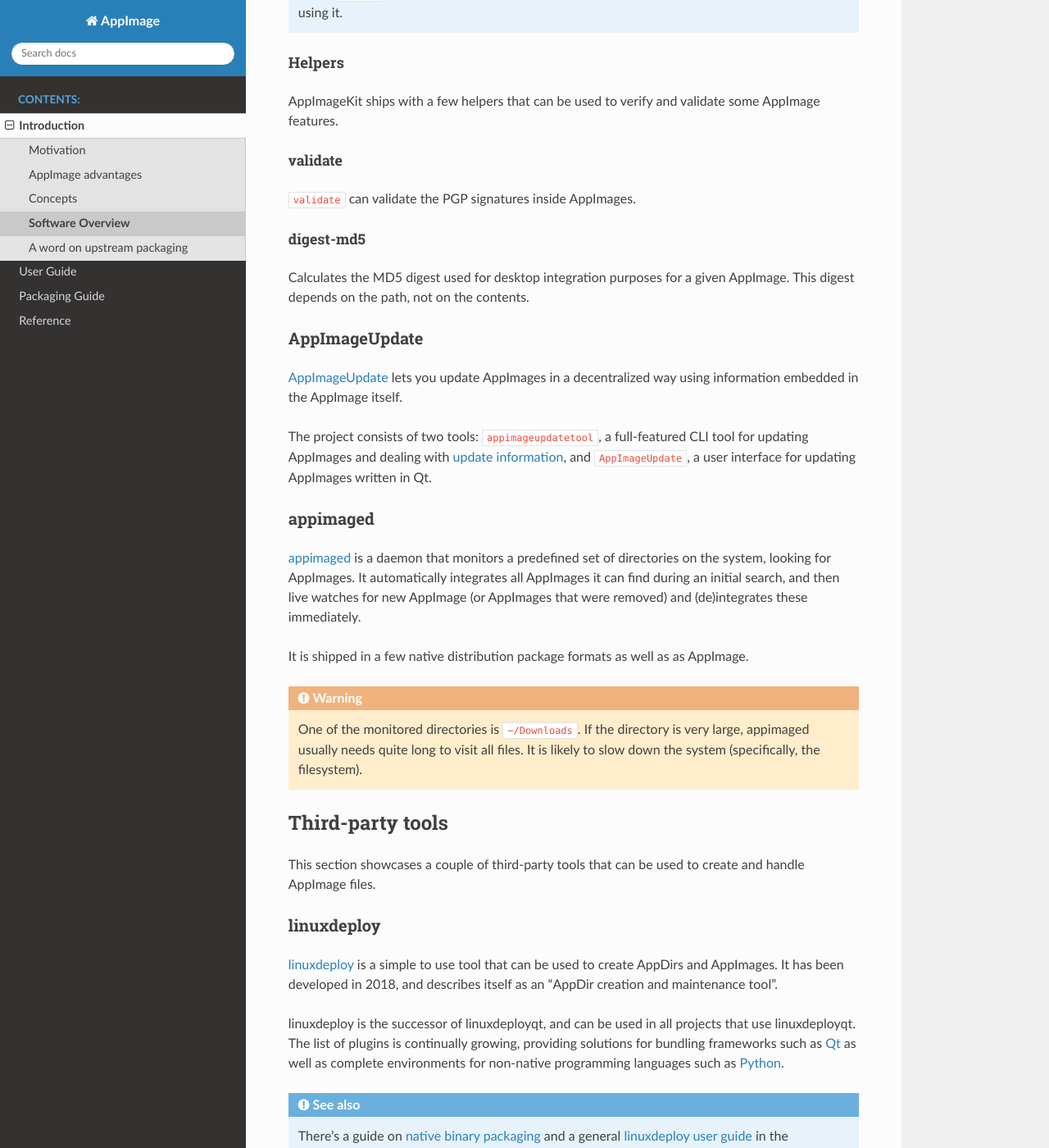
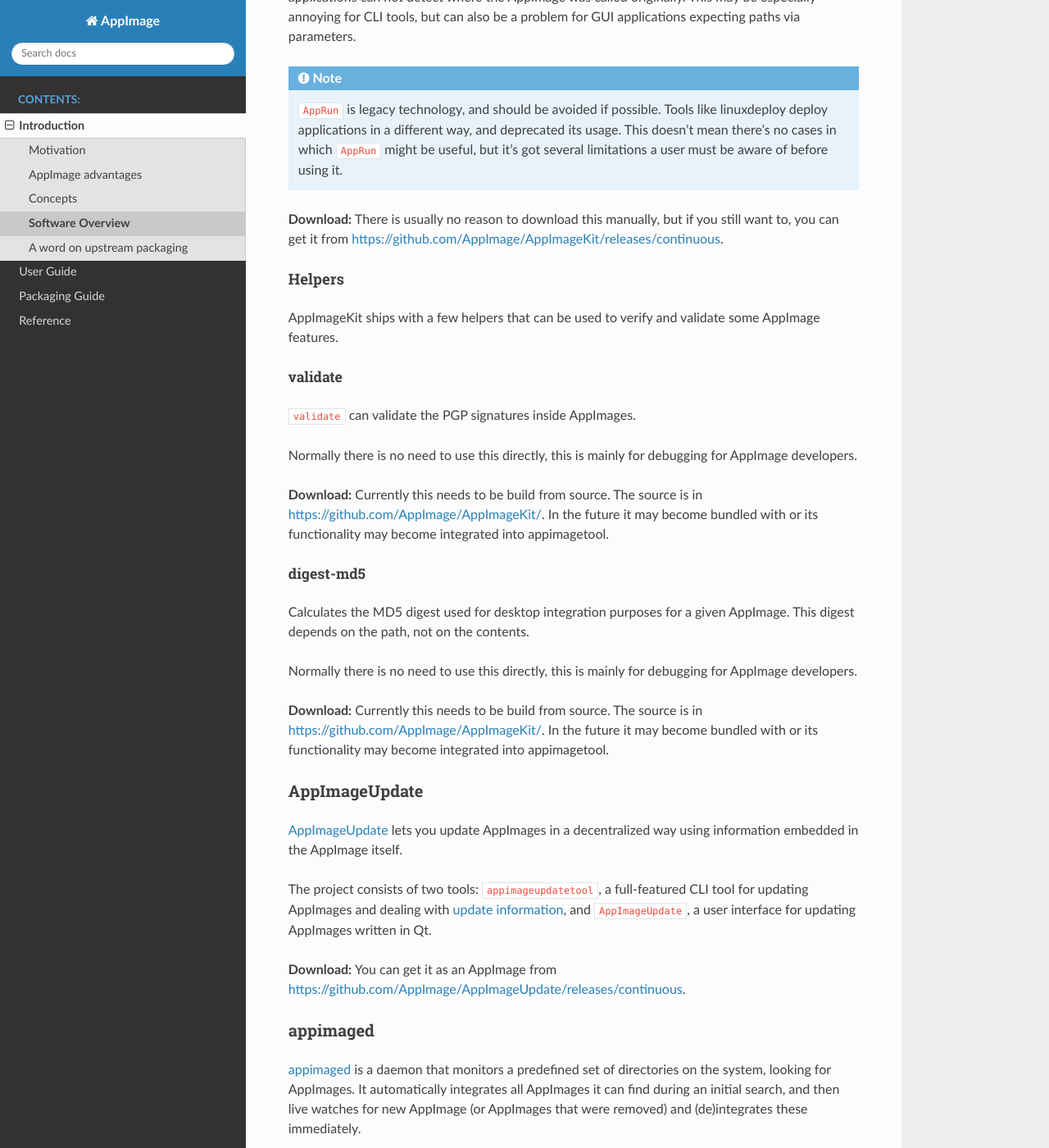
Before and after one commit to AppImage/docs.appimage.org, a Sphinx documentation site: the page built from source/introduction/software-overview.rst, in a window 1280 px wide and 1400 px high, scrolled down 1564 px. Shown: the whole window at 82% size. Built offline with Sphinx 7.4.7 and the Read the Docs theme 2.0.0, drawn with Linux system fonts in a browser that asks for light colours; some of the changed text lies outside the part shown.

Commit message:
Add download links
https://github.com/AppImage/docs.appimage.org/issues/30

```diff
--- a/source/introduction/software-overview.rst
+++ b/source/introduction/software-overview.rst
@@ -25,6 +25,8 @@
 
 The runtime provides the "executable header" of every AppImage. When executing an AppImage, the runtime within the AppImage is run, which mounts the embedded file system image read-only in a temporary location, and launches the payload application within there. After the payload application exited, the runtime unmounts the squashfs image and cleans up the temporary resources (such as, the temporary mountpoint directory).
 
+**Download:** There is usually no reason to download this manually, but if you still want to, you can get it from https://github.com/AppImage/AppImageKit/releases/continuous. Keep in mind that on its own it does nothing, it needs to be combined with a filesystem image to form a valid AppImage, usually by using appimagetool which comes with its own copy of the runtime.
+
 
 .. _ref-appimagetool:
 
@@ -35,6 +37,7 @@
 
 appimagetool implements all optional features, like for instance :ref:`update information <update-information>`, :ref:`signing <signing>`, and some linting options to make sure the information in the AppImage is valid (for instance, it can validate :ref:`AppStream files <appstream-support>`).
 
+**Download:** You can get it as an AppImage from https://github.com/AppImage/AppImageKit/releases/continuous.
 
 AppRun
 ^^^^^^
@@ -50,6 +53,8 @@
 .. note::
    :code:`AppRun` is legacy technology, and should be avoided if possible. Tools like :ref:`linuxdeploy` deploy applications in a different way, and deprecated its usage. This doesn't mean there's no cases in which :code:`AppRun` might be useful, but it's got several limitations a user must be aware of before using it.
 
+**Download:** There is usually no reason to download this manually, but if you still want to, you can get it from https://github.com/AppImage/AppImageKit/releases/continuous.
+
 
 Helpers
 ^^^^^^^
@@ -62,12 +67,19 @@
 
 :code:`validate` can validate the PGP signatures inside AppImages.
 
+Normally there is no need to use this directly, this is mainly for debugging for AppImage developers.
+
+**Download:** Currently this needs to be build from source. The source is in https://github.com/AppImage/AppImageKit/. In the future it may become bundled with or its functionality may become integrated into appimagetool.
+
 
 digest-md5
 ##########
 
 Calculates the MD5 digest used for desktop integration purposes for a given AppImage. This digest depends on the path, not on the contents.
 
+Normally there is no need to use this directly, this is mainly for debugging for AppImage developers.
+
+**Download:** Currently this needs to be build from source. The source is in https://github.com/AppImage/AppImageKit/. In the future it may become bundled with or its functionality may become integrated into appimagetool.
 
 .. _ref-appimageupdate:
 
@@ -81,6 +93,7 @@
 .. _AppImageUpdate: https://github.com/AppImage/AppImageUpdate
 .. _update information: https://github.com/AppImage/AppImageSpec/blob/master/draft.md\#update-information
 
+**Download:** You can get it as an AppImage from https://github.com/AppImage/AppImageUpdate/releases/continuous.
 
 .. _appimaged:
 
@@ -95,19 +108,33 @@
 
    One of the monitored directories is ``~/Downloads``. If the directory is very large, appimaged usually needs quite long to visit all files. It is likely to slow down the system (specifically, the filesystem).
 
+**Download:** You can get it as an AppImage from https://github.com/AppImage/appimaged/releases/continuous.
 
 Third-party tools
 *****************
 
 This section showcases a couple of third-party tools that can be used to create and handle AppImage files.
 
+linuxdeployqt
+-------------
+
+linuxdeployqt_ is a simple Qt-based command line tool that can be used to create AppDirs and AppImages. It is based on the similar macdeployqt tool that comes with Qt. It can be used to produce AppDirs and AppImages for C, C++, and Qt/QML applications, as well as applications written in other compiled languages.
+
+.. _linuxdeployqt: https://github.com/probonopd/linuxdeployqt
+
+.. seealso::
+
+   There is a copy-and-paste example for how to use it on Travis CI at https://github.com/probonopd/linuxdeployqt#using-linuxdeployqt-with-travis-ci.
+
+**Download:** You can get it as an AppImage from https://github.com/probonopd/linuxdeployqt/releases/tag/continuous.
+
 
 linuxdeploy
 -----------
 
-linuxdeploy_ is a simple to use tool that can be used to create AppDirs and AppImages. It has been developed in 2018, and describes itself as an "AppDir creation and maintenance tool".
+linuxdeploy_ is a flexible, plugins-based to use tool that can be used to create AppDirs and AppImages. It has been developed in 2018, and describes itself as an "AppDir creation and maintenance tool".
 
-linuxdeploy is the successor of :ref:`linuxdeployqt`, and can be used in all projects that use :ref:`linuxdeployqt`. The list of plugins is continually growing, providing solutions for bundling frameworks such as `Qt <https://github.com/linuxdeploy/linuxdeploy-plugin-qt>`_ as well as complete environments for non-native programming languages such as `Python <https://github.com/linuxdeploy/linuxdeploy-plugin-conda>`_.
+linuxdeploy may eventually become the successor of :ref:`linuxdeployqt`, and can be used in all projects that use :ref:`linuxdeployqt`. The list of plugins is continually growing, providing solutions for bundling frameworks such as `Qt <https://github.com/linuxdeploy/linuxdeploy-plugin-qt>`_ as well as complete environments for non-native programming languages such as `Python <https://github.com/linuxdeploy/linuxdeploy-plugin-conda>`_.
 
 .. _linuxdeploy: https://github.com/linuxdeploy/linuxdeploy
 
@@ -115,6 +142,7 @@
 
    There's a guide on :ref:`native binary packaging <ref-packaging-native-binaries>` and a general :ref:`linuxdeploy user guide <ref-linuxdeploy>` in the :ref:`ref-packaging-guide`.
 
+**Download:** You can get it as an AppImage from https://github.com/linuxdeploy/linuxdeploy/releases/continuous.
 
 .. _ref-appimagelauncher:
 
@@ -137,20 +165,16 @@
 
 .. _AppImageLauncher: https://github.com/TheAssassin/AppImageLauncher
 
-
-Nomad Software Center
----------------------
-
-.. todo::
-   describe app store
+**Download:** You can get AppImageLauncher-Lite as an AppImage and the full version as a deb from https://github.com/TheAssassin/AppImageLauncher/releases/continuous.
 
 
-linuxdeployqt
--------------
+NX Software Center
+------------------
 
-.. todo::
-   describe linuxdeployqt
+A portable Software Center for portable applications thanks to AppImage.
 
+
+**Download:** You can get NX Software Center as part of Nitrux OS from https://nxos.org/. There are currently no recent continuous standalone AppImage builds available.
 
 .. todo::
    Describe the rest of the third-party tools
```
